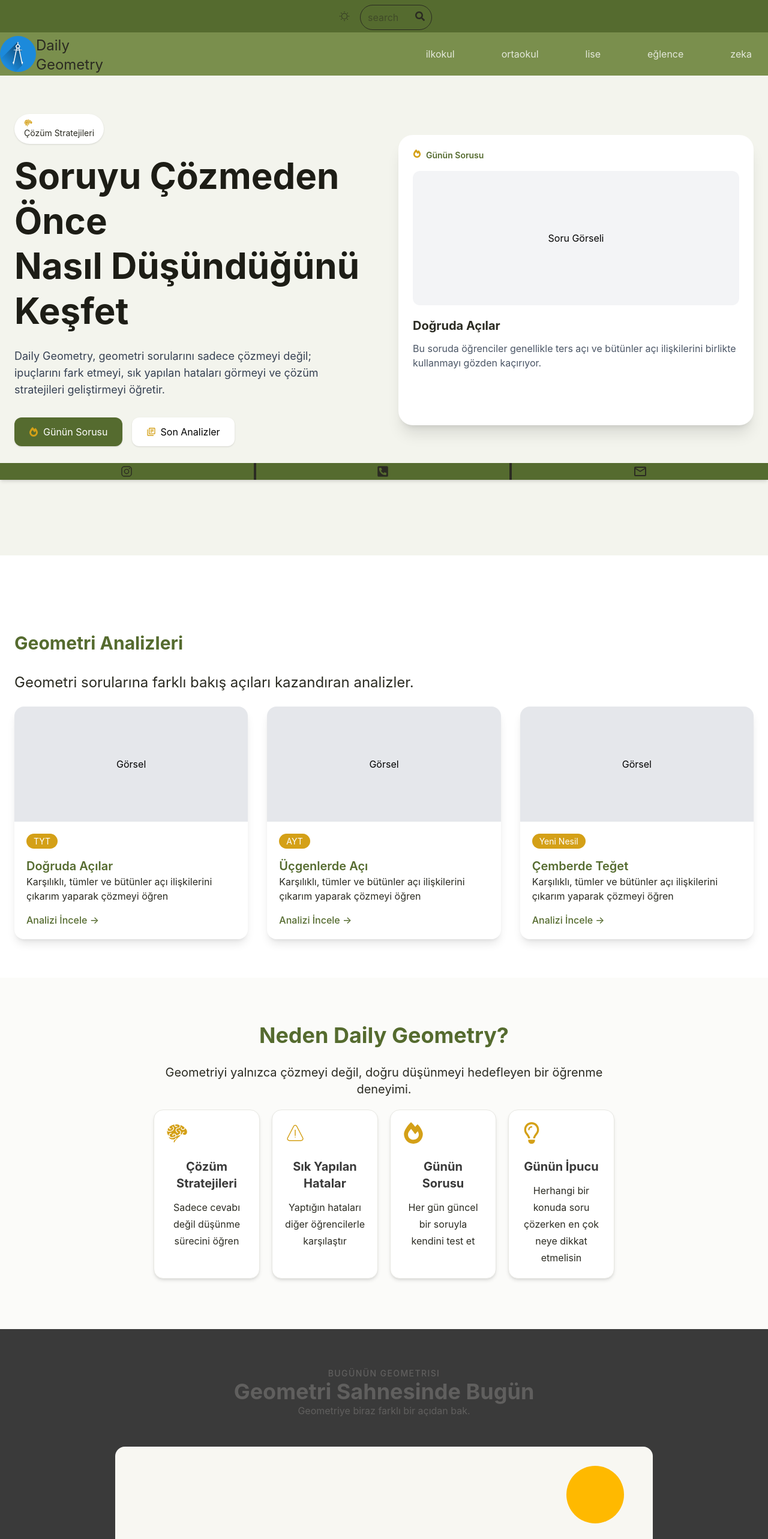
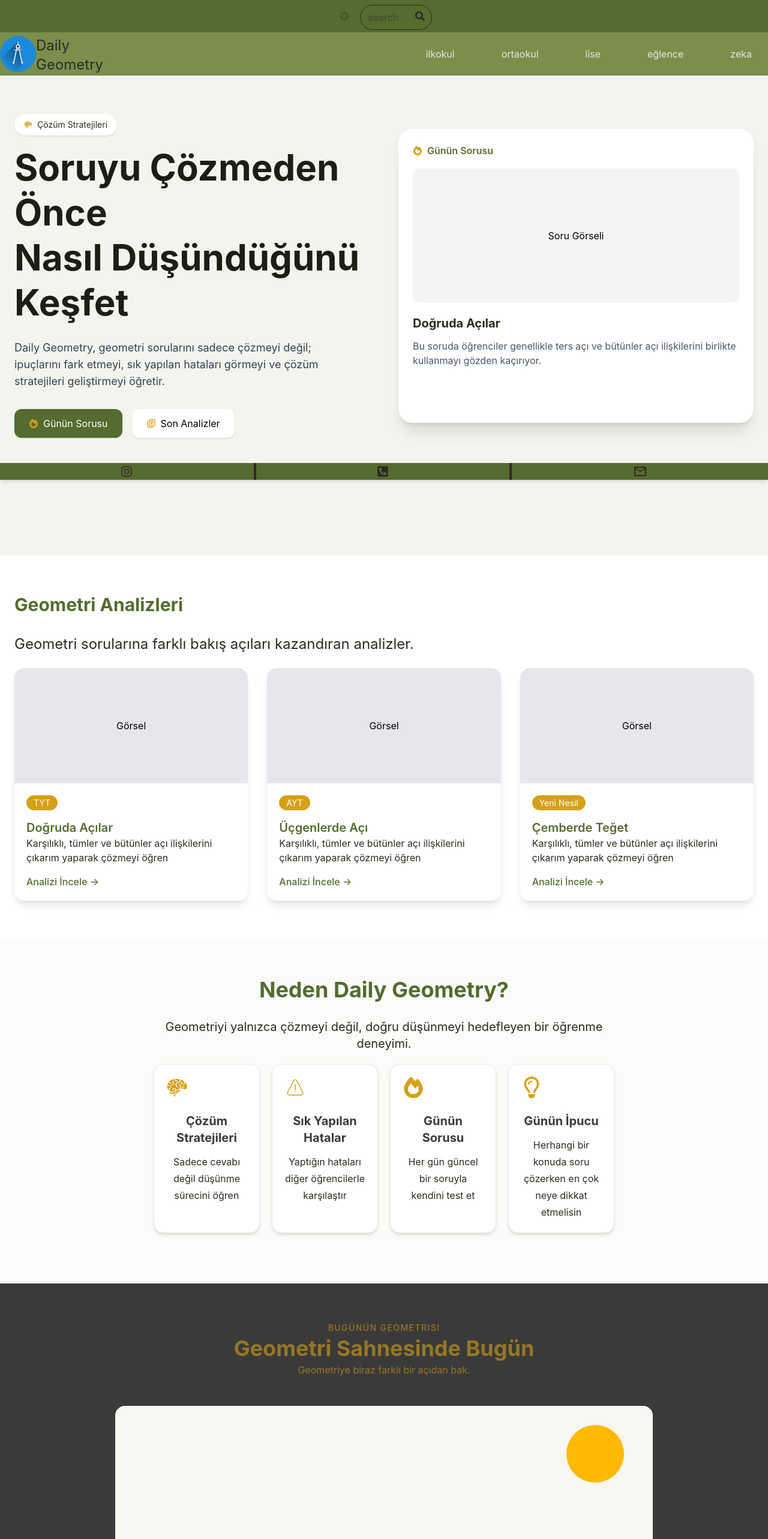
Before and after one commit to EsraTemiz/daily-geo, a React (Vite) app: page / in a window 1280 px wide. Shown: the top 2566 px of the page at 60% size. Built offline with nearby package versions, Linux system fonts and the light colour scheme.

Commit message:
Improve page layout and spacing

```diff
--- a/src/App.jsx
+++ b/src/App.jsx
@@ -2,7 +2,7 @@
 import './styles/App.css'
 import Navbar from './components/Navbar'
 import Footer from './components/Footer'
-import { BrowserRouter, Routes, Route,NavLink
+import { BrowserRouter, Routes, Route
 } from "react-router-dom";
 import Lise from './pages/Lise';
 import Ucgenler from './pages/Ucgenler'
@@ -22,6 +22,8 @@ function App() {
         <Route path="/lise/ucgenler" element={<Ucgenler/>}/>
         <Route path="/lise/dortgenler" element={<Dortgenler/>}/>
         <Route path="/lise/cokgenler" element={<Cokgenler/>}/>
+        <Route path="/gunun-sorusu" element={<h1>Günün Sorusu</h1>} />
+        <Route path="/analizler" element={<h1>soruAnalizleri  </h1>} />
         <Route path="/eglence" element={<h1>Eğlenceli Sorular</h1>} />
         <Route path="/zeka" element={<h1>Zeka Soruları</h1>} />
     </Routes>
--- a/src/components/FeatureSection.jsx
+++ b/src/components/FeatureSection.jsx
@@ -30,7 +30,7 @@ const FeatureSection = () => {
   return (
 
     <div className='text-center max-w-3xl mx-auto'>
-      <h2 className='text-4xl text-olive-700 font-bold py-3'> Neden Daily Geometry?</h2>
+      <h2 className='text-4xl text-olive-700 font-bold mb-7'> Neden Daily Geometry?</h2>
       <p className='text-xl text-olive-800 mt-4'> Geometriyi yalnızca çözmeyi değil, doğru düşünmeyi hedefleyen bir öğrenme deneyimi.</p>
      <div className='grid grid-cols-1 md:grid-cols-2 lg:grid-cols-4 gap-5 py-5 '>
 
--- a/src/components/GeometryScene.jsx
+++ b/src/components/GeometryScene.jsx
@@ -17,13 +17,12 @@ const GeometryScene = () => {
 
 
   return (
-
-    <section ref ={sectionRef} className={`geometry-scene px-6 py-16 bg-dark text-cream/20 overflow-hidden transition-all duration-700 ${isVisible ?"opacity-100 translate-y-0":"opacity-0 translate-y-8"}`}>
+    <section ref ={sectionRef} className={`geometry-scene px-6 py-16 bg-dark text-mustard-500/60 overflow-hidden transition-all duration-700 ${isVisible ?"opacity-100 translate-y-0":"opacity-0 translate-y-8"}`}>
       <div className=" max-w-7xl mx-auto">
         <div className='text-center space-y-4 '>
         <p className='text-sm uppercase tracking-widest font-medium'>Bugünün geometrisi</p>
 
-        <h2 className='text-4xl font-bold md:leading-2  '>Geometri Sahnesinde Bugün</h2>
+        <h2 className='text-4xl font-bold md:leading-4  '>Geometri Sahnesinde Bugün</h2>
 
         <p className='text-base'>
           Geometriye biraz farklı bir açıdan bak.
--- a/src/components/Hero.jsx
+++ b/src/components/Hero.jsx
@@ -2,17 +2,18 @@ import React from 'react'
 import { FaFireAlt } from "react-icons/fa";
 import { MdOutlineLibraryBooks } from "react-icons/md";
 import { GiBrain } from "react-icons/gi";
+import {Link} from "react-router-dom"
 const Hero = () => {
   return (
     <div>
-       <section className="bg-olive-100 min-h-screen mb-16">
+       <section className="bg-olive-100 md:min-h-screen ">
       <div className="max-w-7xl mx-auto px-6 py-16">
         <div className="flex flex-col lg:flex-row items-center gap-12">
           {/* Sol Taraf */}
           <div className="flex-1">
 
-            <span className="inline-block bg-white px-4 py-2 rounded-full shadow text-sm text-olive-800 mb-4">
-          <GiBrain className='text-mustard-500'/> Çözüm Stratejileri
+            <span className="inline-flex items-center bg-white px-4 py-2 rounded-full shadow text-sm text-olive-800 mb-4">
+          <GiBrain className='text-mustard-500 mr-2'/> Çözüm Stratejileri
             </span>
 
             <h1 className="text-4xl md:text-6xl font-bold text-olive-900 leading-tight">
@@ -28,13 +29,13 @@ const Hero = () => {
             </p>
 
             <div className="mt-8 flex flex-wrap gap-4">
-              <button className="bg-olive-700 text-white px-6 py-3 rounded-xl shadow hover:scale-105 transition">
+              <Link to="/gunun-sorusu" className="bg-olive-700 text-white px-6 py-3 rounded-xl shadow hover:scale-105 transition">
               <span className='flex justify-center items-center'><FaFireAlt className='text-mustard-500  mr-2' /> Günün Sorusu</span>
-              </button>
+              </Link>
 
-              <button className="bg-white px-6 py-3 rounded-xl shadow hover:scale-105 transition">
+              <Link to="/analizler" className="bg-white px-6 py-3 rounded-xl shadow hover:scale-105 transition">
                <span className='flex justify-center items-center'><MdOutlineLibraryBooks className='text-mustard-500 mr-2'/> Son Analizler</span>
-              </button>
+              </Link>
             </div>
 
           </div>
@@ -44,9 +45,8 @@ const Hero = () => {
 
             <div className="bg-white rounded-3xl shadow-xl p-6">
 
-              <span className="text-sm font-semibold text-olive-700">
-               <span className='flex '><FaFireAlt className='text-mustard-500  mr-2' /> Günün Sorusu</span>
-              </span>
+
+               <span className='inline-flex items-center font-semibold text-olive-700 '><FaFireAlt className='text-mustard-500  mr-2' /> Günün Sorusu</span>
 
               <div className="mt-4 h-56 bg-gray-100 rounded-xl flex items-center justify-center">
                 Soru Görseli
--- a/src/pages/MainPage.jsx
+++ b/src/pages/MainPage.jsx
@@ -1,6 +1,5 @@
 
 import React from 'react'
-import geo from '../assets/geo-gorsel.svg'
 import Hero from '../components/Hero'
 import Feature from '../components/FeatureSection'
 import AnalysisCard from '../components/AnalysisCard'
```
